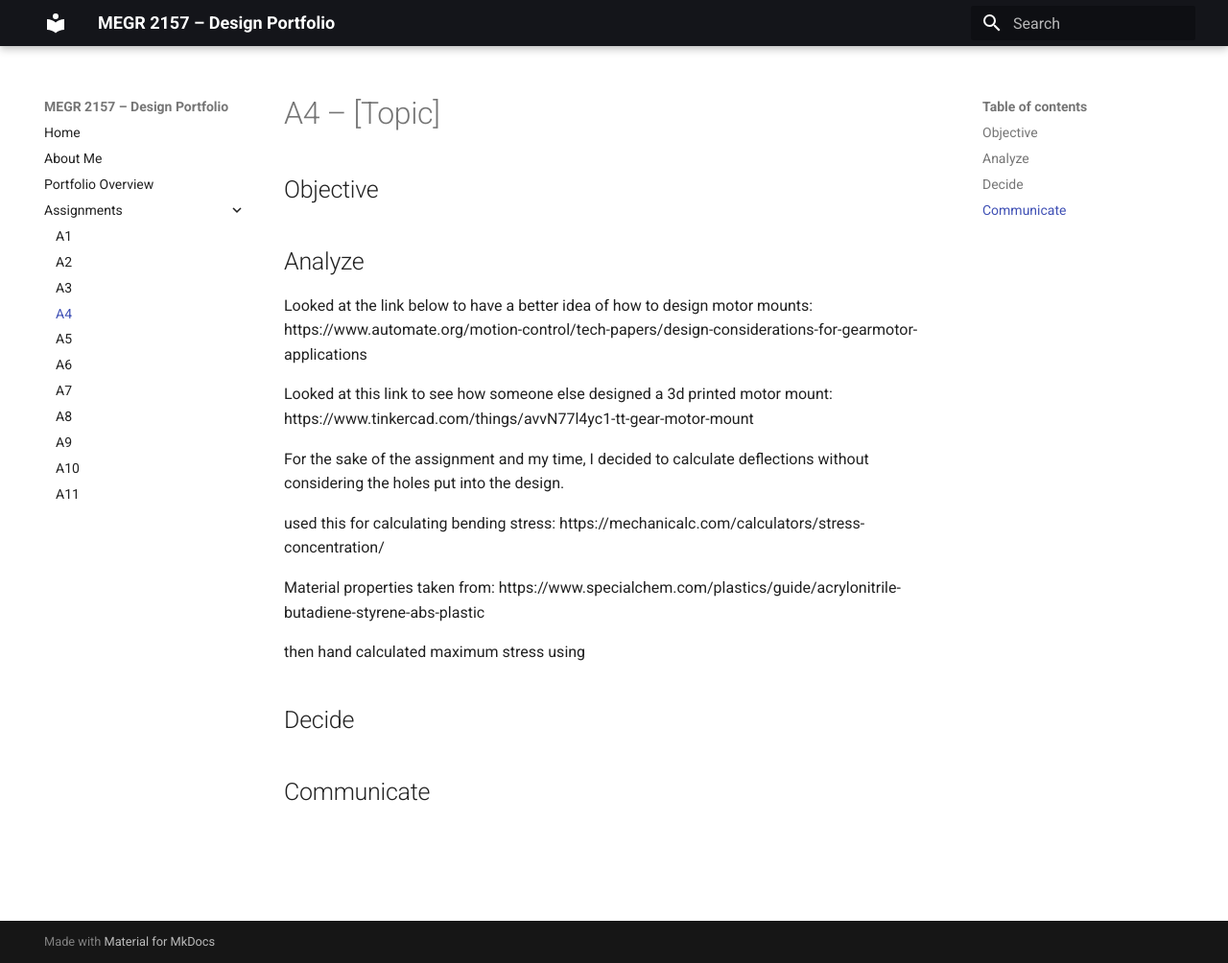
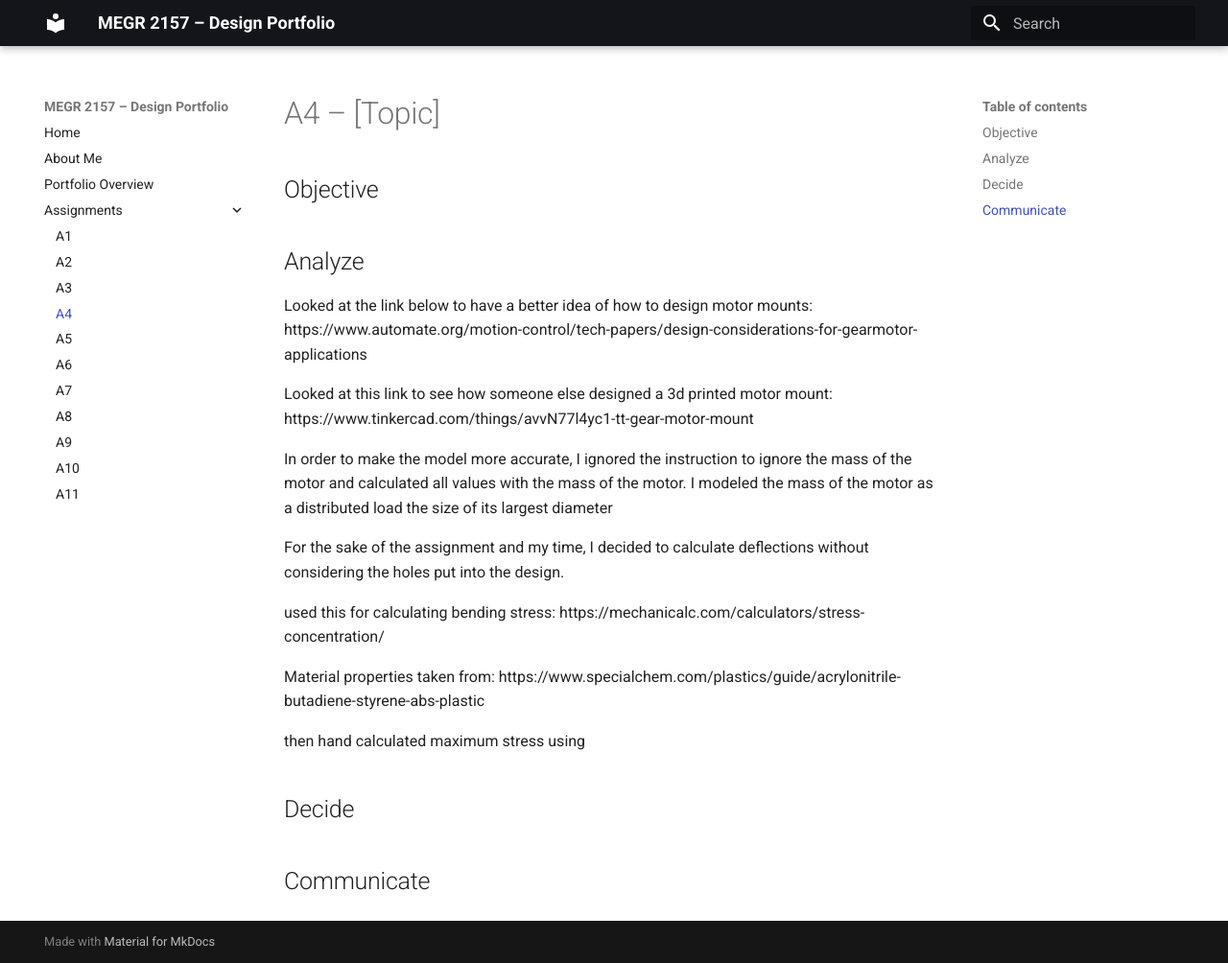
Before and after one commit to mbsibelius/megr2156-portfolio-mbs, an MkDocs documentation site: the page built from docs/assignments/A04/index.md, in a window 1280 px wide and 1004 px high. Shown: the whole window at 96% size. Built offline with MkDocs 1.6.1 and Material for MkDocs 9.7.7, drawn with Linux system fonts in a browser that asks for light colours.

Commit message:
Update index.md with motor mass and stress info
Added details on motor mass considerations and stress calculations.

```diff
--- a/docs/assignments/A04/index.md
+++ b/docs/assignments/A04/index.md
@@ -9,6 +9,9 @@ https://www.automate.org/motion-control/tech-papers/design-considerations-for-ge
 
 Looked at this link to see how someone else designed a 3d printed motor mount:
 https://www.tinkercad.com/things/avvN77l4yc1-tt-gear-motor-mount
+
+In order to make the model more accurate, I ignored the instruction to ignore the mass of the motor and calculated all values with the mass of the motor. I modeled the mass of the motor as a distributed load the size of its largest diameter
+
 
 For the sake of the assignment and my time, I decided to calculate deflections without considering the holes put into the design.
 
```
